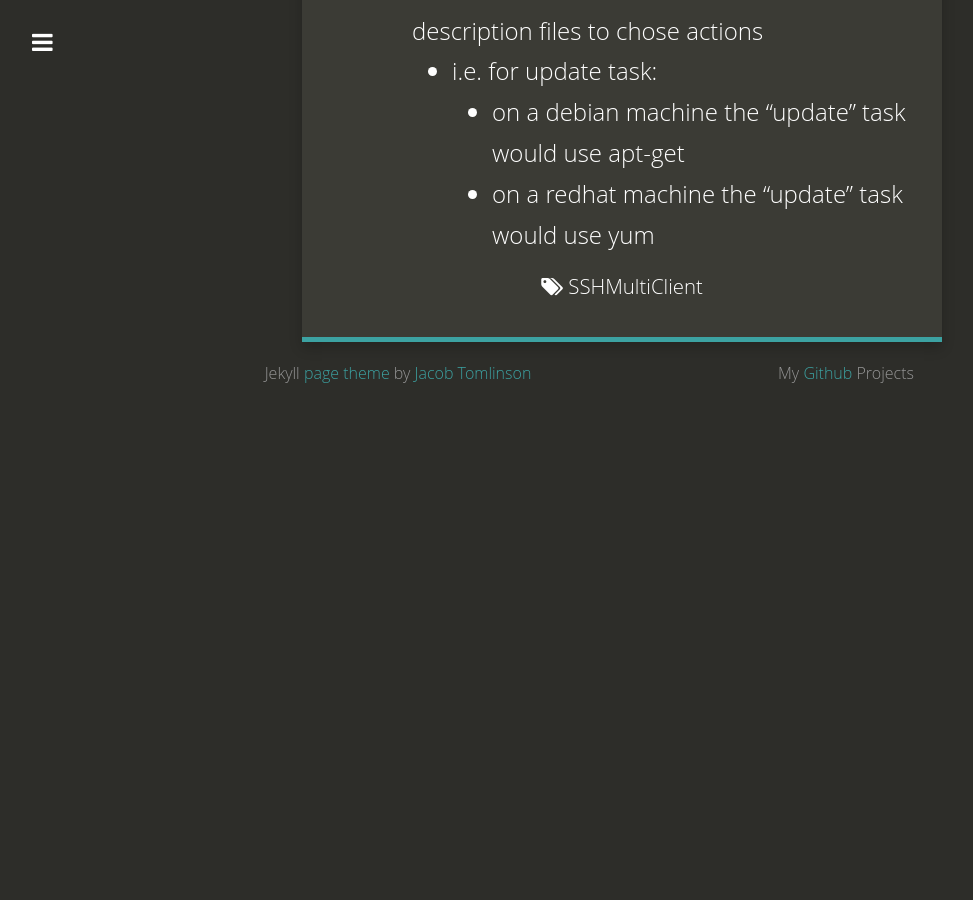
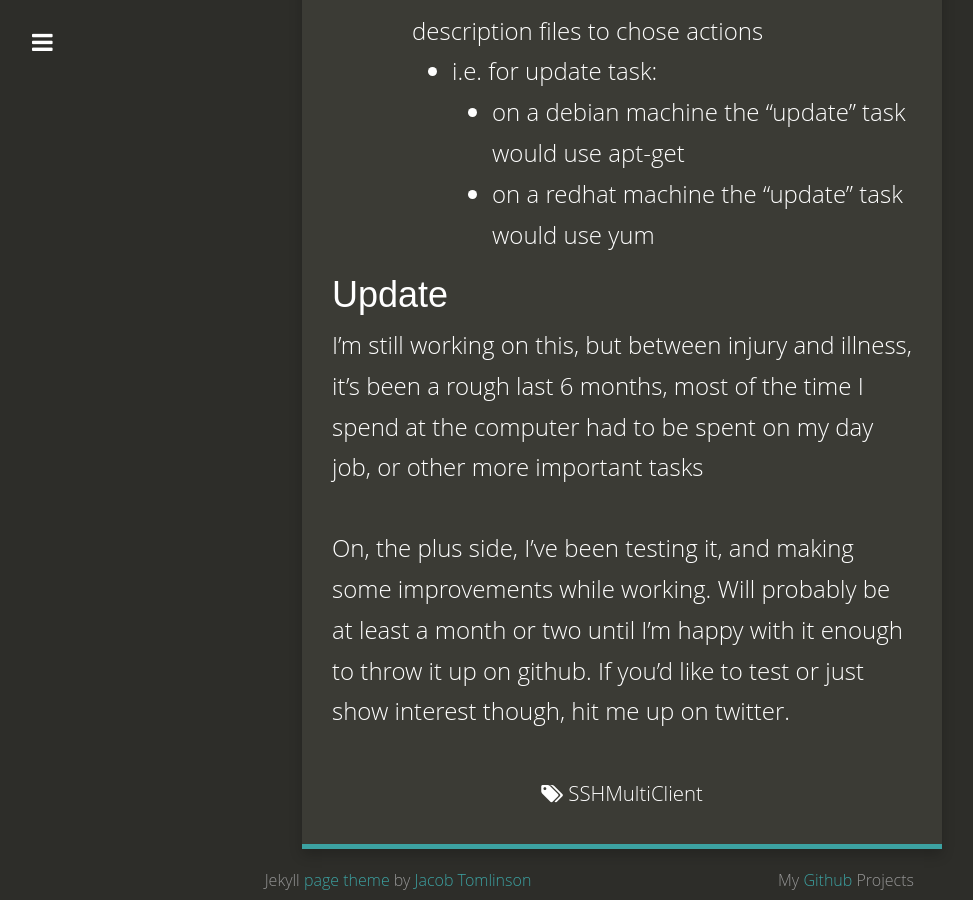
Before and after one commit to mrdaveanderson/mrdaveanderson.github.io, a Jekyll site: the page built from _posts/2017-04-12-SSHMultiClient.md, in a window 1280 px wide and 900 px high, scrolled down 3206 px. Shown: the whole window, without its empty margins (18-991 px from the left). Built offline with Jekyll 4.4.1, drawn with Linux system fonts in a browser that asks for light colours; nearby versions of some CDN libraries; before the commit the page ends 3611 px from its top, so only the background shows below that; some of the changed text lies outside the part shown.

Commit message:
lets post stuff!

```diff
--- a/_posts/2017-04-12-SSHMultiClient.md
+++ b/_posts/2017-04-12-SSHMultiClient.md
@@ -55,3 +55,9 @@ Specifically that person was me, but I've since talked to a fair number of peopl
      * i.e. for update task:
        * on a debian machine the "update" task would use apt-get
        * on a redhat machine the "update" task would use yum
+
+
+## Update
+I'm still working on this, but between injury and illness, it's been a rough last 6 months, most of the time I spend at the computer had to be spent on my day job, or other more important tasks
+
+On, the plus side, I've been testing it, and making some improvements while working. Will probably be at least a month or two until I'm happy with it enough to throw it up on github. If you'd like to test or just show interest though, hit me up on twitter.
```
Also changed, not shown: other parts of _posts/2017-04-12-SSHMultiClient.md (+1 -1 lines).
